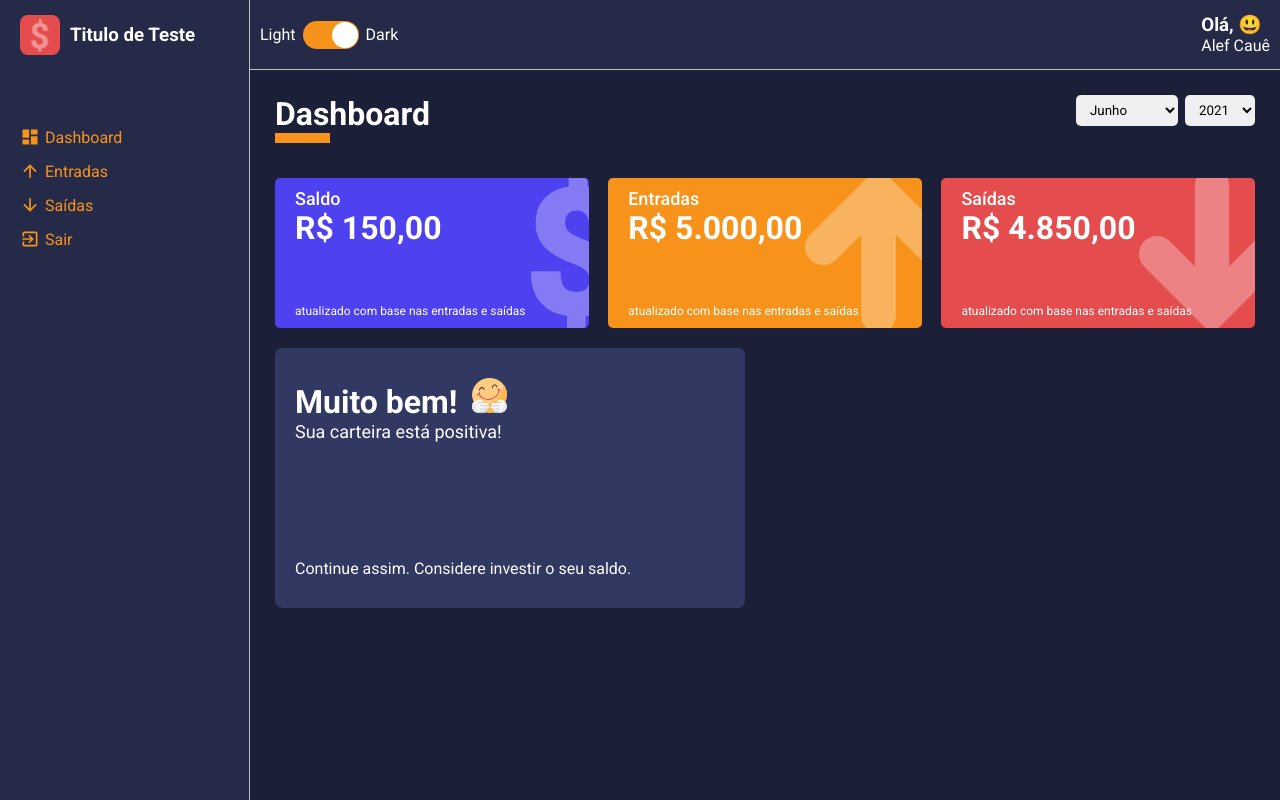
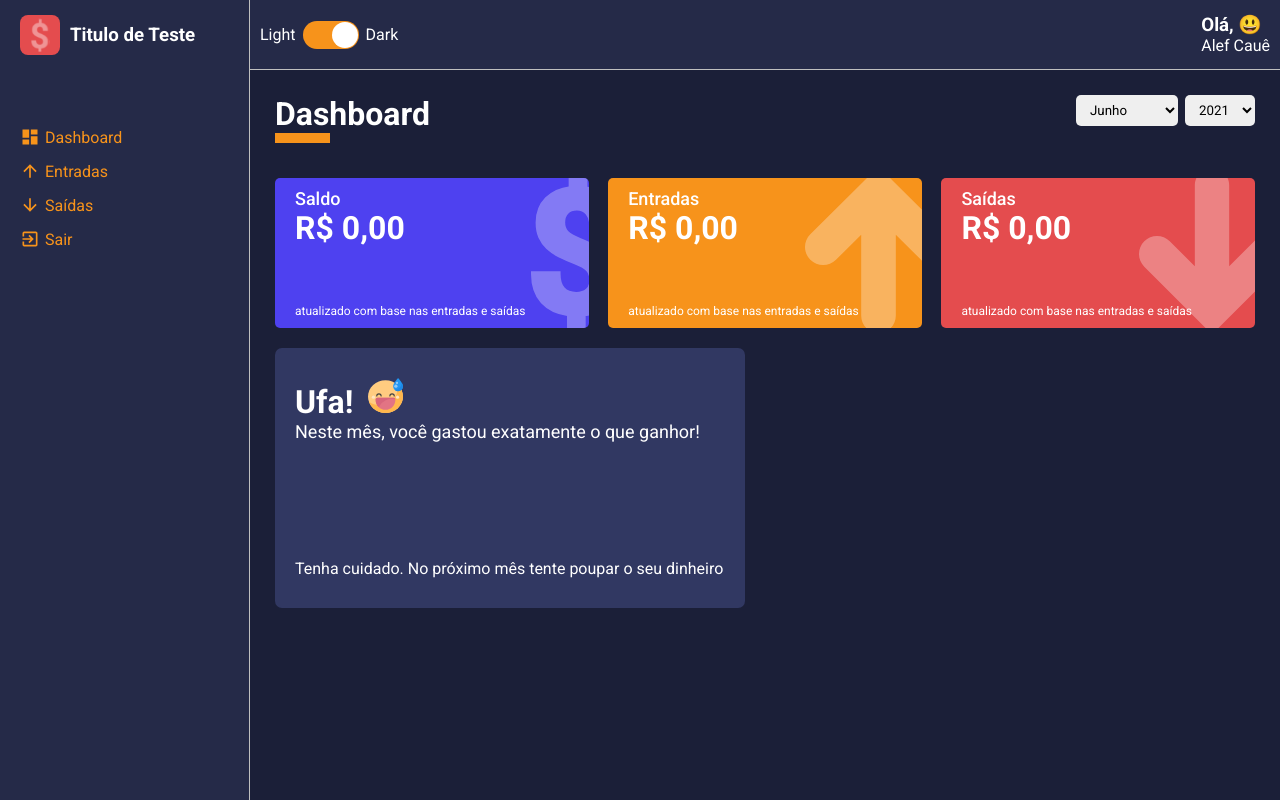
Before and after one commit to alefwhite/DashboardTsReact, a React (Create React App) app in the folder frontend/: page /dashboard in a window 1280 px wide. Built offline with nearby package versions, Linux system fonts and the light colour scheme.

Commit message:
Deixando os cartões com informações dinâmicas

```diff
--- a/frontend/src/pages/Dashboard/index.tsx
+++ b/frontend/src/pages/Dashboard/index.tsx
@@ -7,6 +7,7 @@
 
 import happyImg from '../../assets/happy.svg'
 import sadImg from '../../assets/sad.svg'
+import grinningImg from '../../assets/grinning.svg'
 
 import expenses from '../../repositories/expenses';
 import gains from '../../repositories/gains';
@@ -56,11 +57,81 @@
 
     }, []);
 
+    const totalExpenses = useMemo(() => {
+        let total: number = 0;
+
+        expenses.forEach(item => {
+            const date = new Date(item.date);
+            const year = date.getFullYear();
+            const month = date.getMonth();
+
+            if(month === monthSelected && year === yearSelected) {
+                try {
+                    total += Number(item.amount);
+                } catch  {
+                    throw new Error('Invalid amount! Amount must be number.');
+                }
+            }
+        });
+
+        return total;
+    }, [monthSelected, yearSelected]);
+
+    const totalGains = useMemo(() => {
+        let total: number = 0;
+
+        gains.forEach(item => {
+            const date = new Date(item.date);
+            const year = date.getFullYear();
+            const month = date.getMonth();
+
+            if(month === monthSelected && year === yearSelected) {
+                try {
+                    total += Number(item.amount);
+                } catch  {
+                    throw new Error('Invalid amount! Amount must be number.');
+                }
+            }
+        });
+
+        return total;
+
+    }, [monthSelected, yearSelected]);
+
+    const totalBalance = useMemo(() => {
+        return totalGains - totalExpenses;
+    },[totalGains, totalExpenses])
+
+    const message = useMemo(() => {
+           if(totalBalance < 0) {
+               return {
+                       title: 'Que triste!',
+                       description: 'Neste mês, você gastou mais do que deveria!',
+                       footerText: 'Verifique sesus gastos e tente cortar algumas coisas desnecessárias.',
+                       icon: sadImg
+               }
+           } else if (totalBalance === 0) {
+               return {
+                   title: 'Ufa!',
+                   description: 'Neste mês, você gastou exatamente o que ganhor!',
+                   footerText: 'Tenha cuidado. No próximo mês tente poupar o seu dinheiro',
+                   icon: grinningImg
+               }
+           } else {
+               return {
+                   title: 'Muito Bem!',
+                   description: 'Sua carteira está positiva!',
+                   footerText: 'Continue assim. Considere investir o seu saldo.',
+                   icon: happyImg
+               }
+           }
+
+    }, [totalBalance])
     const handleMonthSelected = (month: string) => {
         try {
             const parseMoth = Number(month)
             setMothSelected(parseMoth)
-        } catch (error) {
+        } catch {
             throw new Error('Invalid month value. Is accept 0 - 24.')
         }
     }
@@ -69,7 +140,7 @@
         try {
             const parseYear = Number(year)
             setYearSelected(parseYear)
-        } catch (error) {
+        } catch {
             throw new Error('Invalid year value. Is accept integer numbers')
         }
     }
@@ -91,31 +162,31 @@
             <Content>
                 <WalletBox
                     title="Saldo"
-                    amount={150.00}
+                    amount={totalBalance}
                     footerLabel="atualizado com base nas entradas e saídas"
                     icon="dolar"
                     color="#4E41F0"
                 />
                 <WalletBox
                     title="Entradas"
-                    amount={5000.00}
+                    amount={totalGains}
                     footerLabel="atualizado com base nas entradas e saídas"
                     icon="arrowUp"
                     color="#F7931B"
                 />
                 <WalletBox
                     title="Saídas"
-                    amount={4850.00}
+                    amount={totalExpenses}
                     footerLabel="atualizado com base nas entradas e saídas"
                     icon="arrowDown"
                     color="#E44C4E"
                 />
 
                 <MessageBox
-                    title="Muito bem!"
-                    description="Sua carteira está positiva!"
-                    footerText="Continue assim. Considere investir o seu saldo."
-                    icon={happyImg}
+                    title={message.title}
+                    description={message.description}
+                    footerText={message.footerText}
+                    icon={message.icon}
                 />
 
             </Content>
--- a/frontend/src/pages/List/index.tsx
+++ b/frontend/src/pages/List/index.tsx
@@ -124,7 +124,7 @@
         try {
             const parseMoth = Number(month)
             setMothSelected(parseMoth)
-        } catch (error) {
+        } catch {
             throw new Error('Invalid month value. Is accept 0 - 24.')
         }
     }
@@ -133,7 +133,7 @@
         try {
             const parseYear = Number(year)
             setYearSelected(parseYear)
-        } catch (error) {
+        } catch {
             throw new Error('Invalid year value. Is accept integer numbers')
         }
     }
```
Also changed, not shown: frontend/src/assets/grinning.svg (added).
